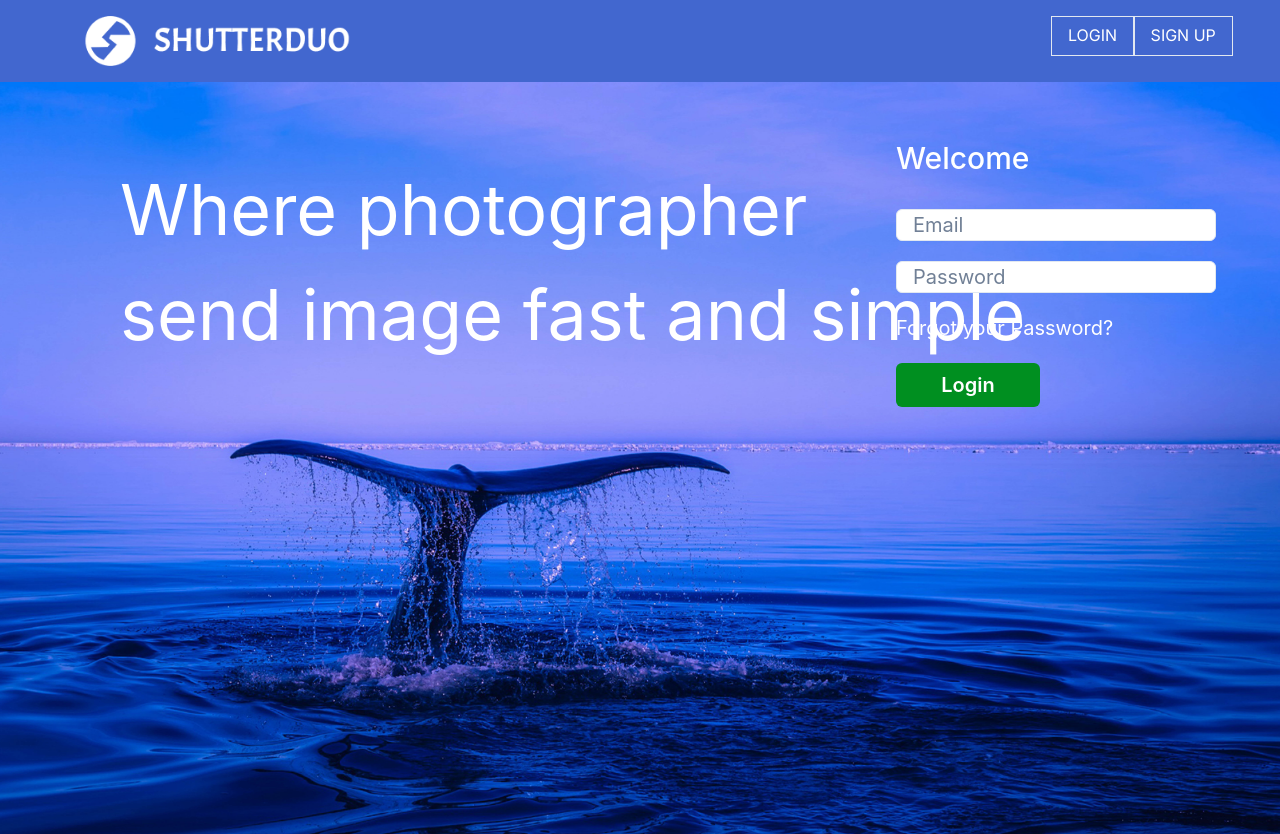
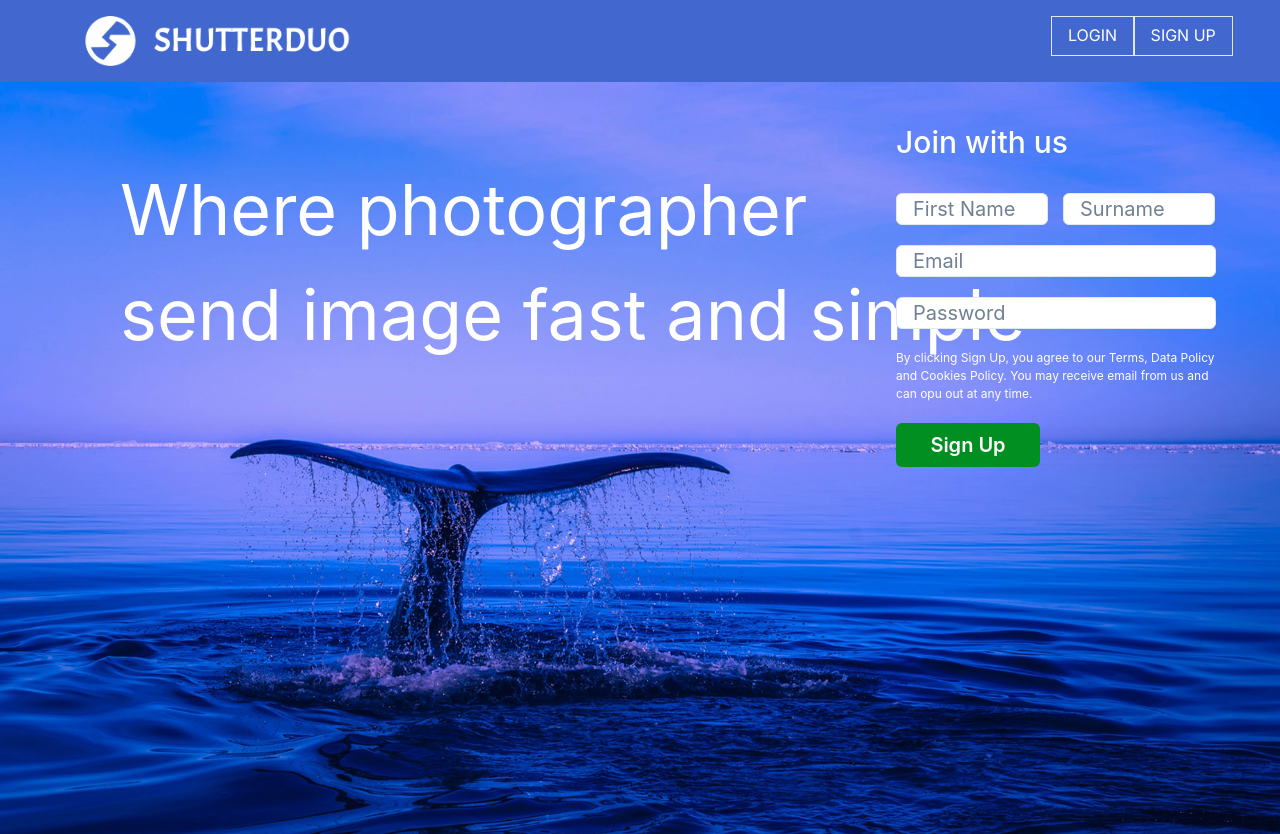
Before and after one commit to HelloSeaNation/ShutterDuo, a React (Create React App) app: page / in a window 1280 px wide. Both pictures are taken after a click on the button "SIGN UP". Built offline with nearby package versions, Linux system fonts and the light colour scheme.

Commit message:
Commit with register form

```diff
--- a/src/App.tsx
+++ b/src/App.tsx
@@ -1,76 +1,9 @@
 import React from "react";
-import { Box, Image, Flex, Button, Text } from "@chakra-ui/react";
-import Login from "./components/Login";
+import LandingPage from "./pages/LandingPage";
 
 function App() {
   return (
-    <Box height={"100vh"} bg={"#4267CF"} margin={"auto"}>
-      <Box bg="#4267CF" p={4} color="orange">
-        <Flex justifyContent={"space-between"} w={"95%"} margin={"auto"}>
-          <Image
-            src="./shutterduologo.png"
-            alt="shutterduologo"
-            height={"50px"}
-          />
-          <Box>
-            <Button
-              color="white"
-              variant="outline"
-              borderRadius={"0"}
-              fontFamily={"Inter"}
-              fontWeight={"normal"}
-              _hover={{ color: "#4267CF", bg: "white" }}
-            >
-              LOGIN
-            </Button>
-            <Button
-              color="white"
-              variant="outline"
-              borderRadius={"0"}
-              marginLeft={"-0.4"}
-              fontFamily={"Inter"}
-              fontWeight={"normal"}
-              _hover={{ color: "#4267CF", bg: "white" }}
-            >
-              SIGN UP
-            </Button>
-          </Box>
-        </Flex>
-      </Box>
-      <Box
-        bgImage="url('./blue-whale.jpg')"
-        bgSize="cover"
-        bgPosition="center"
-        bgRepeat="no-repeat"
-        h="94vh"
-        display="flex"
-        alignItems="center"
-        justifyContent="center"
-        color="white"
-        position="relative"
-      >
-        <Box
-          textAlign="left"
-          position="absolute"
-          left="120px"
-          top="10%"
-          fontSize={"70px"}
-        >
-          <Text>Where photographer</Text>
-          <Text>send image fast and simple</Text>
-        </Box>
-      </Box>
-
-      <Box
-        textAlign="left"
-        position="absolute"
-        right="8vh"
-        top="17%"
-        fontSize={"70px"}
-      >
-        <Login />
-      </Box>
-    </Box>
+   <LandingPage />
   );
 }
 
--- a/src/components/Register.tsx
+++ b/src/components/Register.tsx
@@ -1,10 +1,81 @@
-import react from "react";
+import React from "react";
+import {
+  Box,
+  Flex,
+  FormControl,
+  FormLabel,
+  Input,
+  Text,
+  Button,
+} from "@chakra-ui/react";
 
-function Register() {
-    return (
-        <div>
-        <h1>Register</h1>
-        </div>
-    );
-    }
-    export default Register;
+const Register = () => {
+  return (
+    <Box>
+      <Flex direction={"column"}>
+        <FormControl>
+          <FormLabel fontSize={"30px"} color={"white"}>
+            Join with us
+          </FormLabel>
+          <Flex direction={"row"}>
+            <Input
+              fontSize="20px"
+              type="text"
+              placeholder="First Name"
+              w={"19vh"}
+              h={"4vh"}
+              backgroundColor={"white"}
+              marginTop={"20px"}
+              marginRight={"15px"}
+            />
+            <Input
+              fontSize="20px"
+              type="text"
+              placeholder="Surname"
+              w={"19vh"}
+              h={"4vh"}
+              backgroundColor={"white"}
+              marginTop={"20px"}
+            />
+          </Flex>
+          <Flex direction={"column"}>
+            <Input
+              fontSize="20px"
+              type="email"
+              placeholder="Email"
+              w={"40vh"}
+              h={"4vh"}
+              backgroundColor={"white"}
+              marginBottom={"20px"}
+              marginTop={"20px"}
+            />
+            <Input
+              fontSize="20px"
+              type="password"
+              placeholder="Password"
+              w={"40vh"}
+              h={"4vh"}
+              backgroundColor={"white"}
+              marginBottom={"20px"}
+            />
+          </Flex>
+        </FormControl>
+        <Text  fontSize={"12px"} marginBottom={"20px"} color={"white"} w={"40vh"}>
+          By clicking Sign Up, you agree to our Terms, Data Policy and Cookies Policy.
+          You may receive email from us and can opu out at any time.
+        </Text>
+        <Button
+          w={"18vh"}
+          h={"5.5vh"}
+          fontSize={"20px"}
+          backgroundColor={"#008F20"}
+          color={"White"}
+          _hover={{ bg: "#d6d6d6", color: "black" }}
+        >
+          Sign Up
+        </Button>
+      </Flex>
+    </Box>
+  );
+};
+export default Register;
--- /dev/null
+++ b/src/pages/LandingPage.tsx
@@ -0,0 +1,93 @@
+import React from "react";
+import { Box, Image, Flex, Button, Text } from "@chakra-ui/react";
+import Login from "../components/Login";
+import Register from "../components/Register";
+
+const LandingPage = () => {
+const [showLogin, setShowLogin] = React.useState(true);
+const [showRegister, setShowRegister] = React.useState(false);
+
+const handleLoginClick = () => {
+    setShowLogin(true);
+    setShowRegister(false);
+};
+
+const handleRegisterClick = () => {
+    setShowLogin(false);
+    setShowRegister(true);
+};
+
+return (
+    <Box height={"100vh"} bg={"#4267CF"} margin={"auto"}>
+        <Box bg="#4267CF" p={4} color="orange">
+            <Flex justifyContent={"space-between"} w={"95%"} margin={"auto"}>
+                <Image
+                    src="./shutterduologo.png"
+                    alt="shutterduologo"
+                    height={"50px"}
+                />
+                <Box>
+                    <Button
+                        color="white"
+                        variant="outline"
+                        borderRadius={"0"}
+                        fontFamily={"Inter"}
+                        fontWeight={"normal"}
+                        _hover={{ color: "#4267CF", bg: "white" }}
+                        onClick={handleLoginClick}
+                    >
+                        LOGIN
+                    </Button>
+                    <Button
+                        color="white"
+                        variant="outline"
+                        borderRadius={"0"}
+                        marginLeft={"-0.4"}
+                        fontFamily={"Inter"}
+                        fontWeight={"normal"}
+                        _hover={{ color: "#4267CF", bg: "white" }}
+                        onClick={handleRegisterClick}
+                    >
+                        SIGN UP
+                    </Button>
+                </Box>
+            </Flex>
+        </Box>
+        <Box
+            bgImage="url('./blue-whale.jpg')"
+            bgSize="cover"
+            bgPosition="center"
+            bgRepeat="no-repeat"
+            h="94vh"
+            display="flex"
+            alignItems="center"
+            justifyContent="center"
+            color="white"
+            position="relative"
+        >
+            <Box
+                textAlign="left"
+                position="absolute"
+                left="120px"
+                top="10%"
+                fontSize={"70px"}
+            >
+                <Text>Where photographer</Text>
+                <Text>send image fast and simple</Text>
+            </Box>
+        </Box>
+
+        <Box
+            textAlign="left"
+            position="absolute"
+            right="8vh"
+            top="15%"
+            fontSize={"70px"}
+        >
+            {showLogin && <Login />}
+            {showRegister && <Register />}
+        </Box>
+    </Box>
+);
+};
+export default LandingPage;
```
